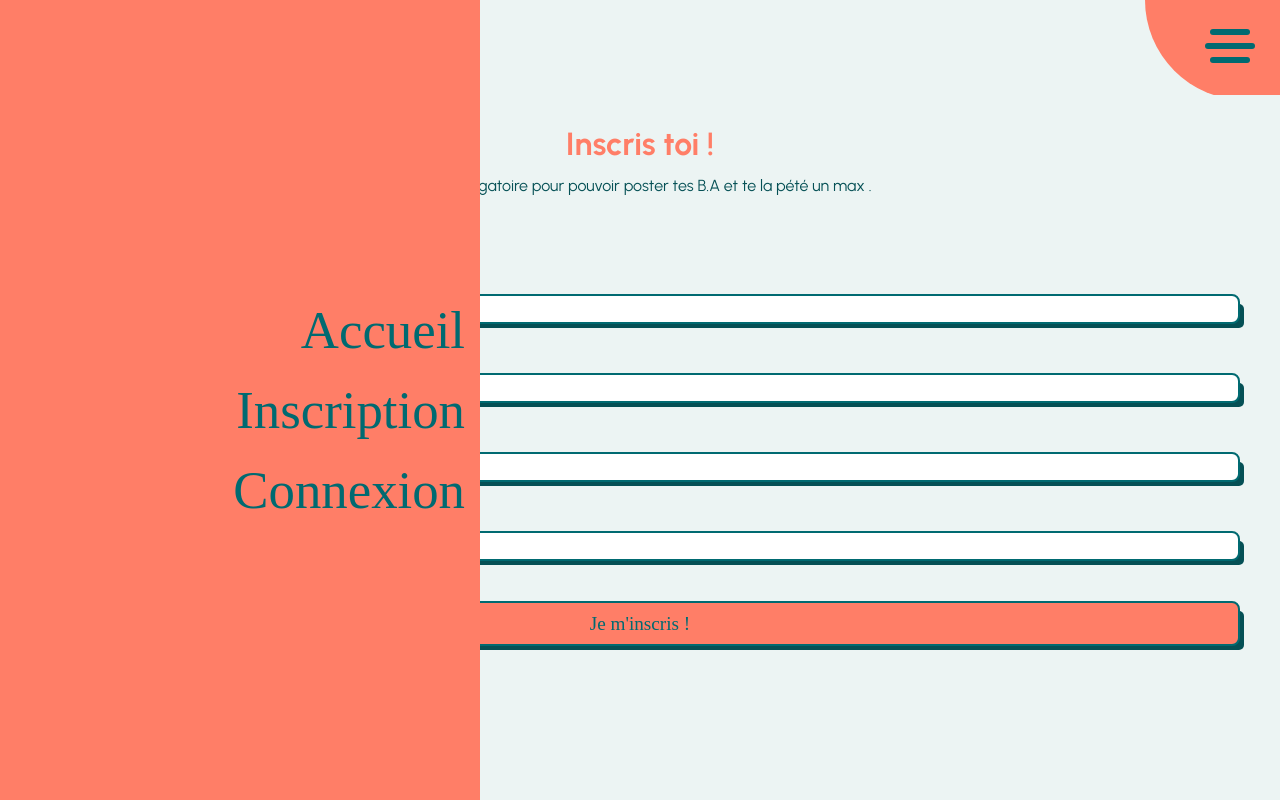
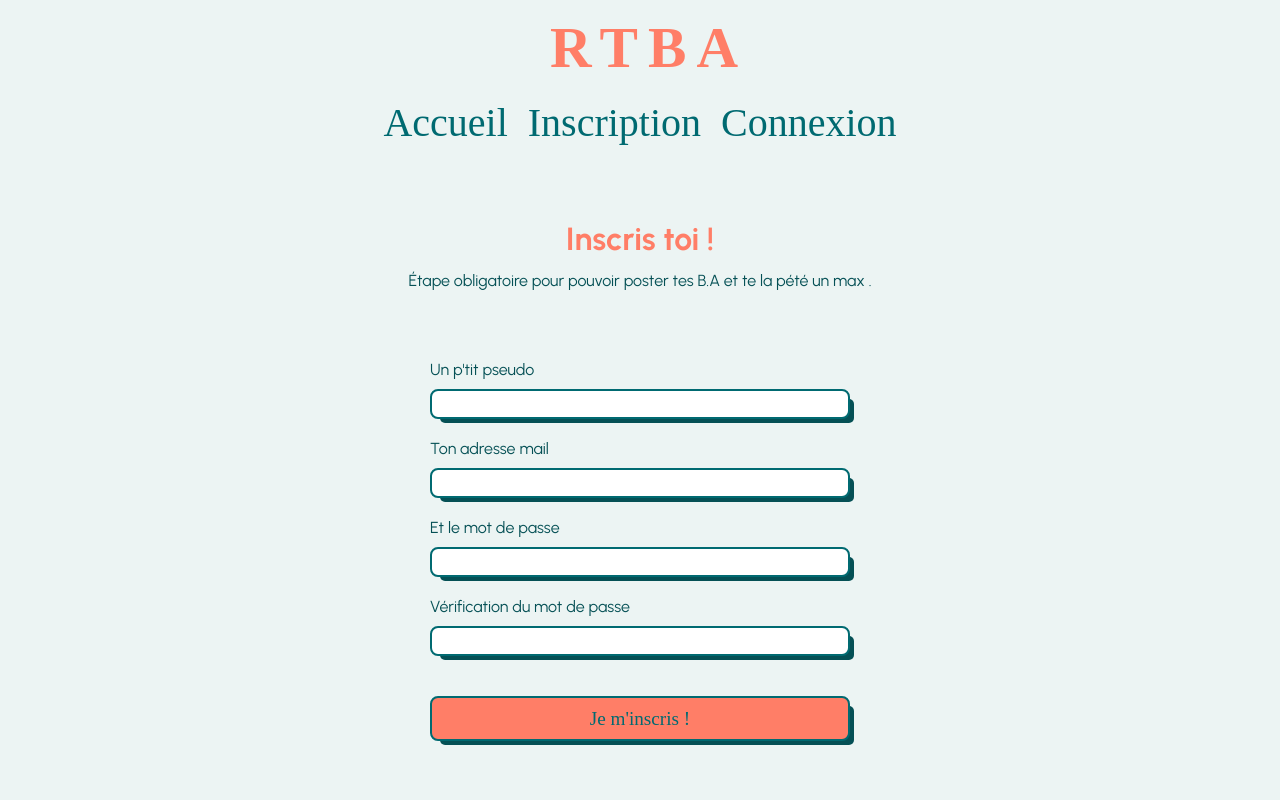
Before and after one commit to GeoffreyDEBARROS/RTBA-front, a React (Create React App) app: page /inscription in a window 1280 px wide. Built offline with nearby package versions, Linux system fonts and the light colour scheme; a web font is replaced by a local one.

Commit message:
Responsive ok

```diff
--- a/src/components/Cards.js
+++ b/src/components/Cards.js
@@ -24,7 +24,6 @@ const Cards = () => {
   // Fonction pour supprimer la BA //
   const deleteBA = (messageId) => {
     setTimeout(() => {
-      console.log(messageId);
       const confirmation = window.confirm(
         "Êtes-vous sûr de vouloir supprimer votre BA ?"
       );
@@ -38,7 +37,7 @@ const Cards = () => {
   //
 
   return (
-    <div>
+    <div className="card-container">
       {messages.map((item, index) => (
         <div className="card" key={index}>
           <div className="ba-title">
--- a/src/style/_settings.scss
+++ b/src/style/_settings.scss
@@ -84,6 +84,15 @@ form {
             box-shadow: 5px 5px 0px -3px rgb(5, 80, 85);
             transform: scale(98%);
         }
+        @media screen and (min-width:1200px) {
+            &:hover {
+                cursor: pointer;
+                background: #f26850;
+            }
+        }
+    }
+    @media screen and (min-width:799px) {
+        width: 500px;
     }
 }
 #error, #success{
@@ -98,3 +107,12 @@ form {
 #success {
     color: green;
 }
+.signin, .login {
+    @media screen and (min-width:799px) {
+        margin-top: 60px;
+        display: flex;
+        flex-direction: column;
+        justify-content: center;
+        align-items: center;
+    }
+}
--- a/src/style/components/_cards.scss
+++ b/src/style/components/_cards.scss
@@ -1,9 +1,29 @@
+.card-container {
+    @media screen and (min-width:799px) {
+        display: flex;
+        flex-direction: column;
+        align-items: center;
+    }
+    @media screen and (min-width:1200px) {
+        flex-direction: row;
+        flex-wrap: wrap;
+        justify-content: center;
+    }
+
 .card {
     margin: 50px 20px;
     background: rgba(104, 176, 171, 0.323);
     border-radius: 20px 20px 10px 10px;
     font-family: font2;
     box-shadow: 10px 10px 0px -3px rgb(5, 80, 85);
+    max-width: 800px;
+    @media screen and (min-width:799px) {
+        min-width: 800px;
+    }
+    @media screen and (min-width:1200px) {
+        min-width: 400px;
+        max-width: 500px;
+    }
 
     .ba-title {
         display: flex;
@@ -24,6 +44,12 @@
         transition: 0.3s;
         &:active {
             color: red;
+        }
+        @media screen and (min-width:1200px) {
+            &:hover {
+                cursor: pointer;
+                color: red;
+            }
         }
     }
     .info-ba {
@@ -70,6 +96,14 @@
                 color: red;
                 transform: scale(108%);
             }
+
+            @media screen and (min-width:1200px) {
+                &:hover {
+                    cursor: pointer;
+                    color: red;
+                }
+            }
         }
     }
 }
+}
--- a/src/style/components/_footer.scss
+++ b/src/style/components/_footer.scss
@@ -29,6 +29,11 @@
                 &:active {
                     transform: scale(95%);
                 }
+                @media screen and (min-width:1200px) {
+                    &:hover {
+                        cursor: pointer;
+                    }
+                }
             }
         }
     }
--- a/src/style/components/_header.scss
+++ b/src/style/components/_header.scss
@@ -2,6 +2,12 @@
     display: flex;
     justify-content: space-between;
     overflow: hidden;
+
+    @media screen and (min-width:799px) {
+        display: flex;
+        align-items: center;
+        justify-content: center;
+    }
 
     h1 {
         font-family: font1;
@@ -10,6 +16,10 @@
         letter-spacing: 10px;
         padding-left: 18px;
         margin: 15px;
+        @media screen and (min-width:799px) {
+            margin-bottom: 50px;
+            color: $color4;
+        }
     }
 
     .burger-btn {
@@ -23,7 +33,9 @@
         position: relative;
         z-index: 100;
 
-
+        @media screen and (min-width:799px) {
+            display: none;
+        }
 
         .burger-line {
             width: 50px;
@@ -95,6 +107,33 @@
                 &:active {
                     transform: scale(95%);
                 }
+                @media screen and (min-width:1200px) {
+                    &:hover {
+                        cursor: pointer;
+                        color: $color4;
+                    }
+                }
+            }
+        }
+
+        @media screen and (min-width:799px) {
+            transform: translateX(0);
+            height: 80px;
+            top: 100px;
+            background: none;
+            display: flex;
+            justify-content: center;
+            padding-bottom: 50px;
+
+            ul {
+                flex-direction: row;
+                align-items: center;
+                justify-content: center;
+                font-size: 2.5rem;
+
+                li {
+                    margin: 10px;
+                }
             }
         }
     }
--- a/src/style/pages/_writeBa.scss
+++ b/src/style/pages/_writeBa.scss
@@ -1,4 +1,9 @@
 .Write-ba {
+    @media screen and (min-width:799px) {
+        display: flex;
+        flex-direction: column;
+        align-items: center;
+    }
     h4 {
         text-align: center;
     }
```
